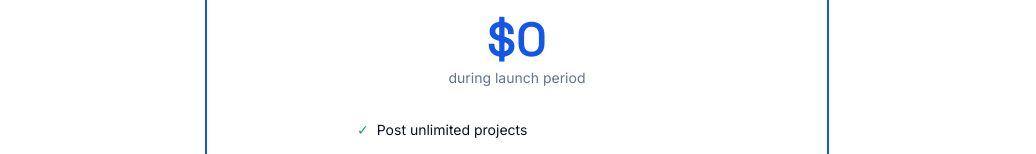
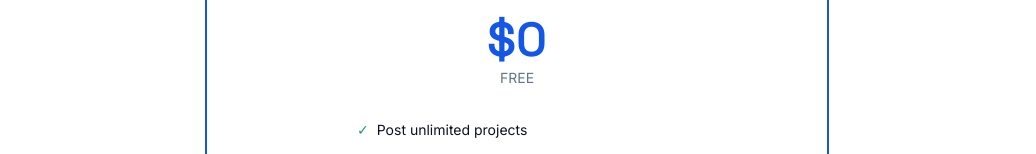
Before and after one commit to junaidgohar111-ai/tendrlo-frontend, a Next.js app: page /pricing in a window 1280 px wide. Shown: the part 371-525 px from the top of the page, without its empty margins (123-1159 px from the left). Built offline with nearby package versions, Linux system fonts and the light colour scheme.

Commit message:
Update pricing wording

```diff
--- a/src/app/pricing/page.tsx
+++ b/src/app/pricing/page.tsx
@@ -22,7 +22,7 @@ export default function PricingPage() {
           <h2 className="font-display text-2xl font-semibold">Free for Everyone</h2>
           <p className="mt-2 text-slate-500"> All features are completely free.</p>
           <div className="mt-4 font-display text-5xl font-semibold text-blueprint-500">$0</div>
-          <p className="text-slate-500 text-sm mt-1">during launch period</p>
+          <p className="text-slate-500 text-sm mt-1">FREE</p>
           <ul className="mt-8 space-y-3 text-left max-w-xs mx-auto">
             {['Post unlimited projects','Submit unlimited bids','Company profile page','Browse all projects','Direct messaging','File uploads'].map(f => (
               <li key={f} className="flex items-center gap-2 text-sm">
```
